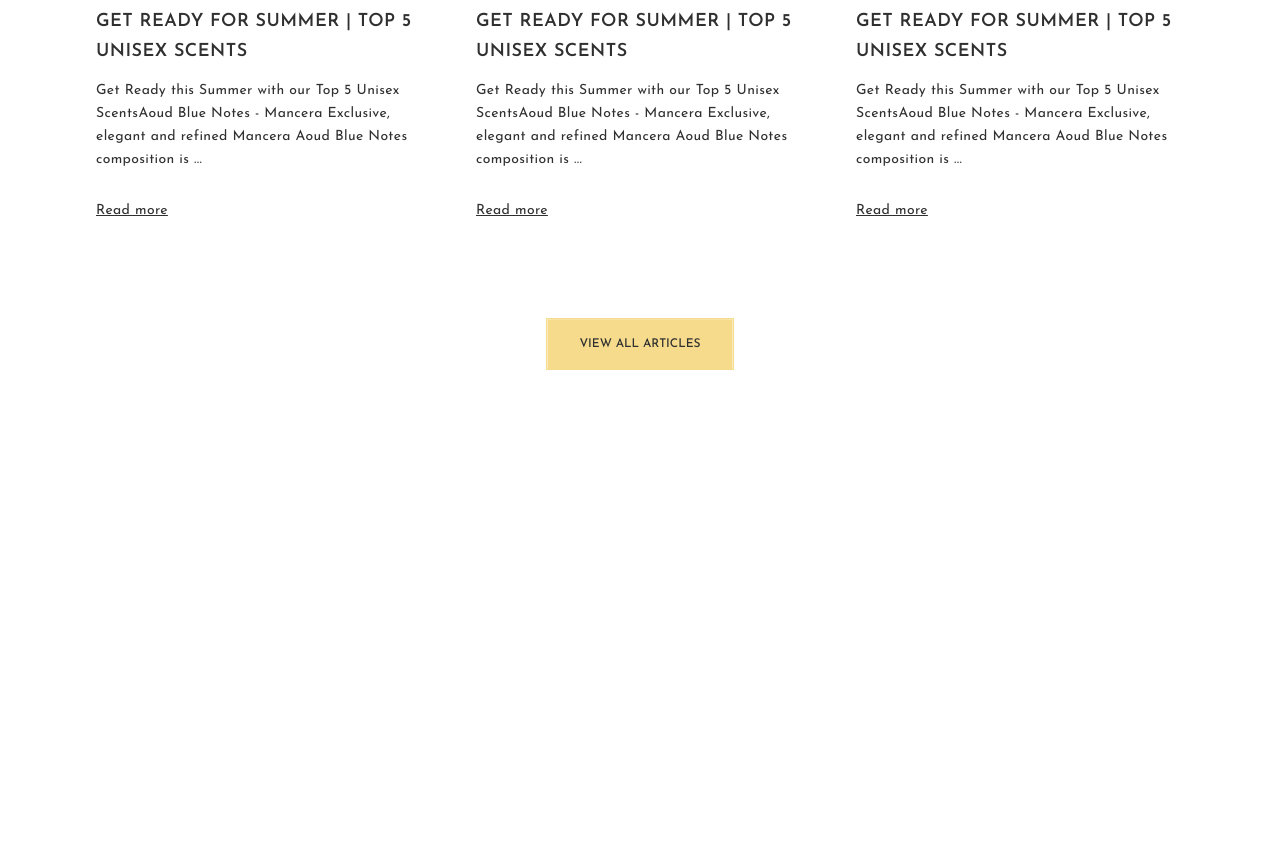
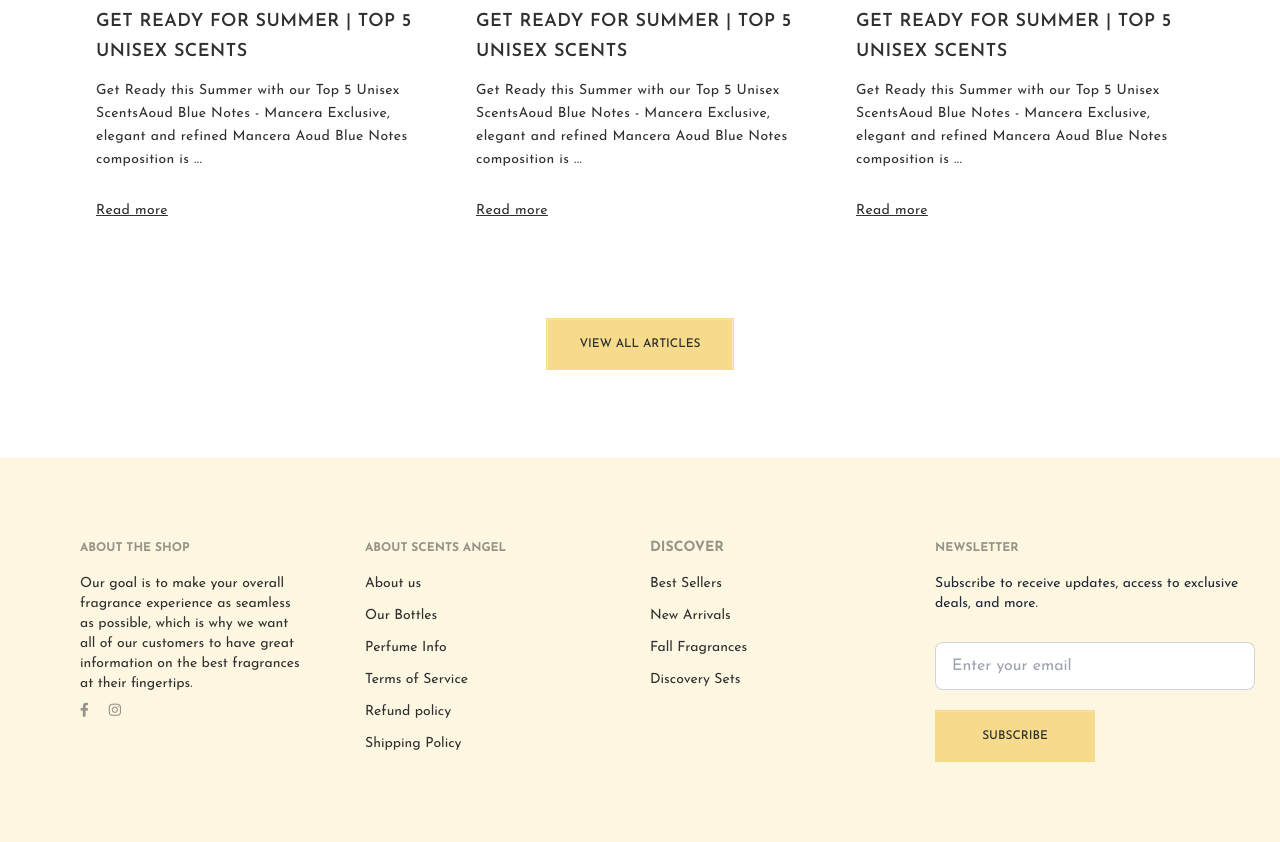
Before and after one commit to rhshuvo44/scentsangel, a plain HTML site: page index.html in a window 1280 px wide. Shown: the part 4004-4846 px from the top of the page. Before the commit the page ends 4462 px from the top, so only its background shows below. Drawn offline with nearby package versions, Linux system fonts and the light colour scheme.

Commit message:
big footer

```diff
--- a/assets/css/style.css
+++ b/assets/css/style.css
@@ -225,15 +225,16 @@ img {
   border-top: 1px solid #e0e0e0;
 }
 /* new-arrials section end  */
-/* blog section start  */
-.blog {
+/* article section start  */
+.article {
   border-top: 1px solid #e0e0e0;
 }
-.blog .card img {
+.article .card img {
   transition: all 3s;
 }
-.blog .card:hover img {
+.article .card:hover img {
   transform: scale(1.1);
 }
 
-/* blog section end  */
+/* article section end  */
+/* footer  */
--- a/index.html
+++ b/index.html
@@ -522,8 +522,8 @@
       </div>
     </section>
     <!-- new arrials section end  -->
-    <!-- blog section start  -->
-    <section class="blog px-10 lg:px-20 py-20">
+    <!-- article section start  -->
+    <section class="article px-10 lg:px-20 py-20">
       <h2
         class="text-center text-[#303030] font-bold text-[20px] uppercase tracking-wide leading-[33px]"
       >
@@ -616,7 +616,96 @@
         <a class="primary-btn" href="#">View all articles</a>
       </div>
     </section>
-    <!-- blog section end  -->
+    <!-- article section end  -->
+    <!-- footer section end  -->
+    <!-- footer section end  -->
+    <footer class="p-10 bg-[#FDF7E2]">
+      <div
+        class="footer lg:p-10 grid gap-5 grid-cols-1 md:grid-cols-2 lg:grid-cols-4 text-[#303030]"
+      >
+        <div class="pr-0 lg:pr-10">
+          <span class="footer-title text-[12px]">About the shop</span>
+          <p>
+            Our goal is to make your overall fragrance experience as seamless as
+            possible, which is why we want all of our customers to have great
+            information on the best fragrances at their fingertips.
+          </p>
+          <ul class="flex gap-5">
+            <li>
+              <a
+                class="text-[#303030] opacity-50 hover:opacity-100 ease-in duration-300"
+                href="#"
+                ><i class="fa-brands fa-facebook-f"></i
+              ></a>
+            </li>
+            <li>
+              <a
+                class="text-[#303030] opacity-50 hover:opacity-100 ease-in duration-300"
+                href="#"
+                ><i class="fa-brands fa-instagram"></i
+              ></a>
+            </li>
+          </ul>
+        </div>
+        <div>
+          <span class="footer-title text-[12px]">ABOUT SCENTS ANGEL</span>
+          <ul class="flex flex-col gap-3">
+            <li>
+              <a class="link link-hover">About us</a>
+            </li>
+            <li>
+              <a class="link link-hover">Our Bottles</a>
+            </li>
+            <li>
+              <a class="link link-hover">Perfume Info</a>
+            </li>
+            <li>
+              <a class="link link-hover">Terms of Service</a>
+            </li>
+            <li>
+              <a class="link link-hover">Refund policy</a>
+            </li>
+            <li>
+              <a class="link link-hover">Shipping Policy</a>
+            </li>
+          </ul>
+        </div>
+        <div>
+          <span class="footer-title">DISCOVER </span>
+          <ul class="flex flex-col gap-3">
+            <li>
+              <a class="link link-hover">Best Sellers</a>
+            </li>
+            <li>
+              <a class="link link-hover">New Arrivals</a>
+            </li>
+            <li>
+              <a class="link link-hover">Fall Fragrances</a>
+            </li>
+            <li>
+              <a class="link link-hover">Discovery Sets</a>
+            </li>
+          </ul>
+        </div>
+        <div>
+          <span class="footer-title text-[12px]">Newsletter</span>
+          <span class="label-text"
+            >Subscribe to receive updates, access to exclusive deals, and
+            more.</span
+          >
+          <form class="form-control w-80">
+            <input
+              type="email"
+              placeholder="Enter your email"
+              class="input input-bordered w-full my-5"
+            />
+            <button type="submit" value="Subscribe" class="primary-btn w-1/2">
+              Subscribe
+            </button>
+          </form>
+        </div>
+      </div>
+    </footer>
     <!-- Daisy UI JS-->
     <script src="https://cdn.tailwindcss.com"></script>
     <!-- Swiper JS -->
```
